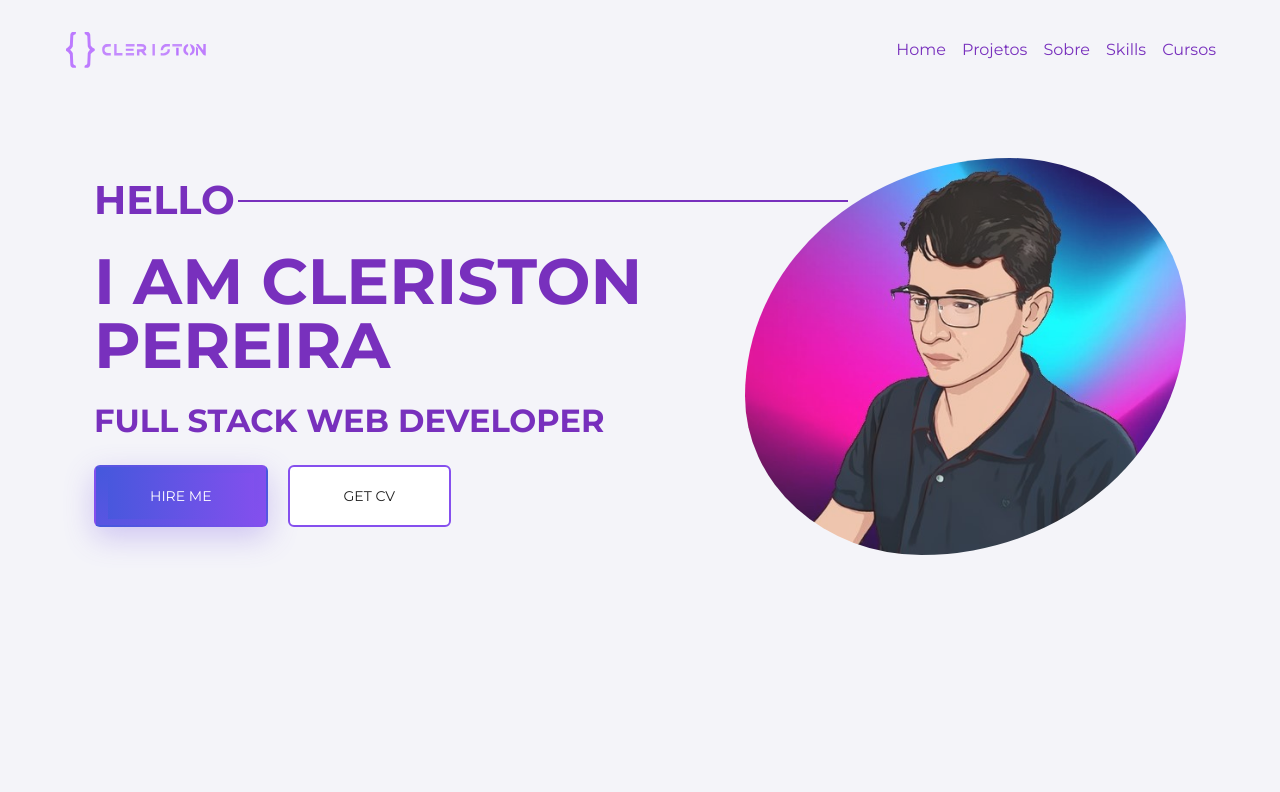
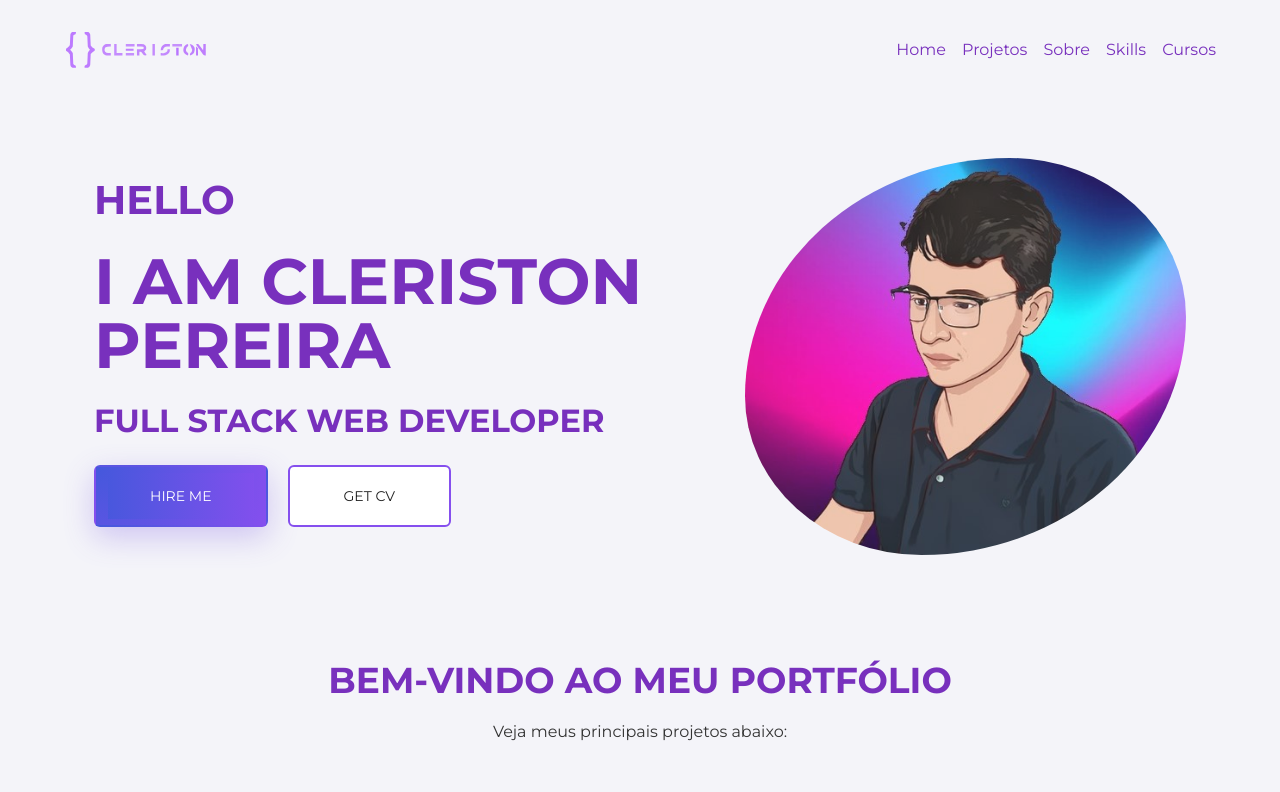
Before and after one commit to CleristonMP/portfolio, a React (Create React App) app: page / in a window 1280 px wide. Shown: the top 792 px of the page. Built offline with nearby package versions, Linux system fonts and the light colour scheme.

Commit message:
small fixes

```diff
--- a/src/components/Footer.tsx
+++ b/src/components/Footer.tsx
@@ -16,7 +16,7 @@
     <footer className="bg-dark text-white text-center py-4 footer">
       <div className="container">
         <div className="footer-logo mb-3">
-          <a href="#">
+          <a href="#home">
             <img src="/assets/imgs/logo.svg" alt="Cleriston" width={60} height={60} />
           </a>
           <h4>Contact Me</h4>
--- a/src/styles/globals.css
+++ b/src/styles/globals.css
@@ -8,7 +8,7 @@
 }
 
 section {
-  min-height: 100vh;
+  background-color: #f4f4f9;
   max-width: 1200px;
   margin: 0 auto;
   display: flex;
```
